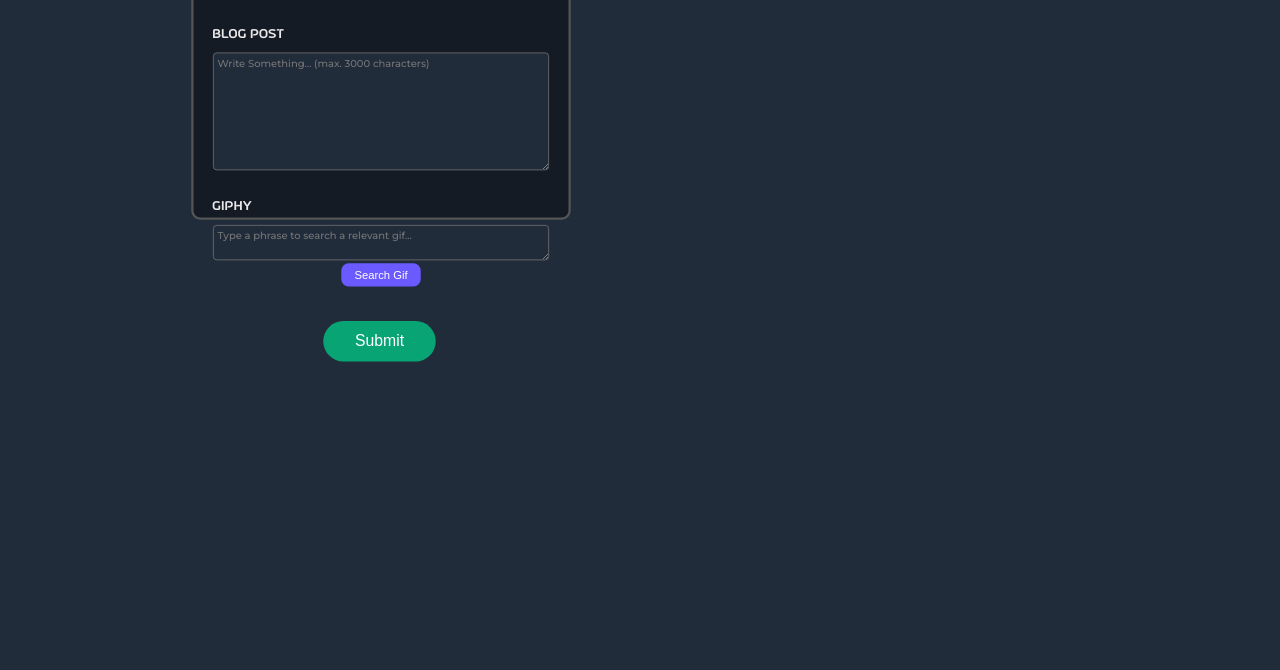
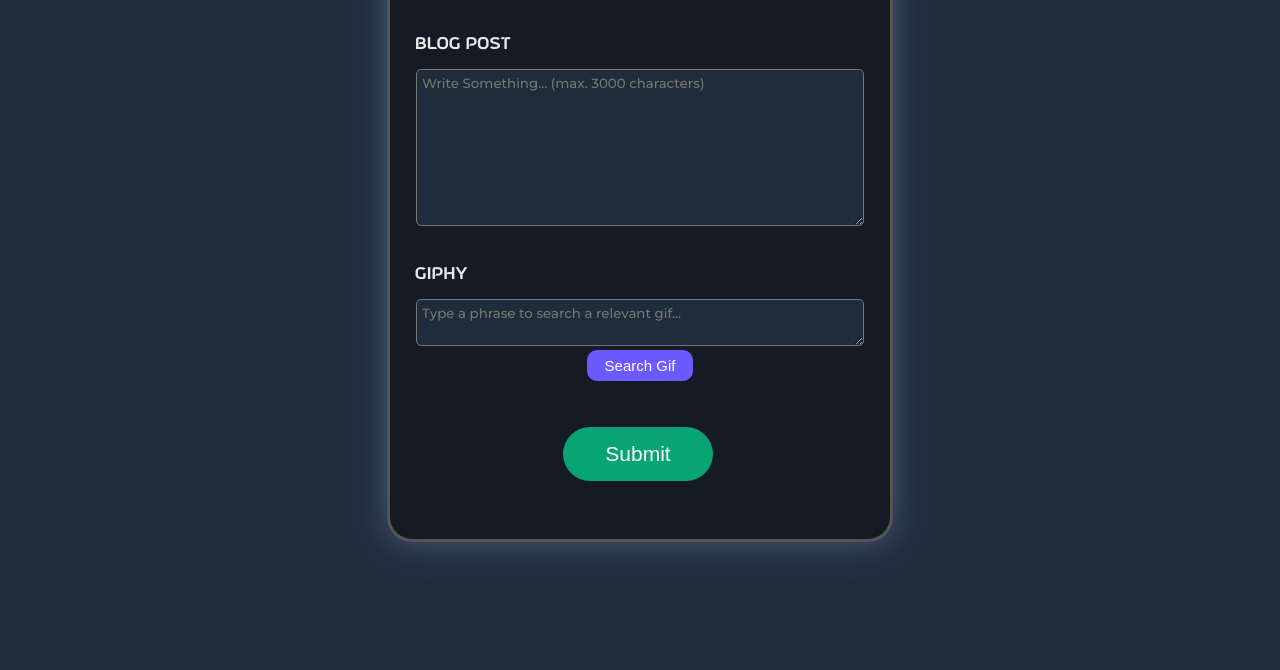
Before and after one commit to harryg15/Lap1_Community_Page_Project, a website: page client/post.html in a window 1280 px wide. Shown: the part 383-1053 px from the top of the page. Before the commit the page ends 800 px from the top, so only its background shows below. Drawn offline with Linux system fonts and the light colour scheme.

Commit message:
added box-shadowing to posts & create a post section

```diff
--- a/client/index.css
+++ b/client/index.css
@@ -63,8 +63,8 @@ p {
     background-color: #141b25;
     border-radius: 20px;
     text-align: center;
-
     justify-content: center;
+    box-shadow: 0 0 35px rgba(0, 0, 0, 0.25);
 }
 
 .commentInput {
--- a/client/post.css
+++ b/client/post.css
@@ -23,7 +23,8 @@ body {
         margin-top: 60px;
         margin-bottom: 10%;
         background-color: #141b25;
-        border-radius: 12px;
+        border-radius: 25px;
+        box-shadow: 0 0 35px rgba(99, 123, 174, 0.6);
     }
 
     #innerform {
@@ -214,21 +215,7 @@ body {
   }
 
          @media (max-height: 1000px) {
-      #formbox {
-          height: 500px;
-      }
-      .out img {
-        height: 110px;
-      }
   }
 
   @media (max-height: 800px) {
-    #formbox {
-      transform: scale(0.75);
-      margin: 0;
-      position: absolute;
-      top: 20%;
-      left: 10%;
-
-    }
   }
```
